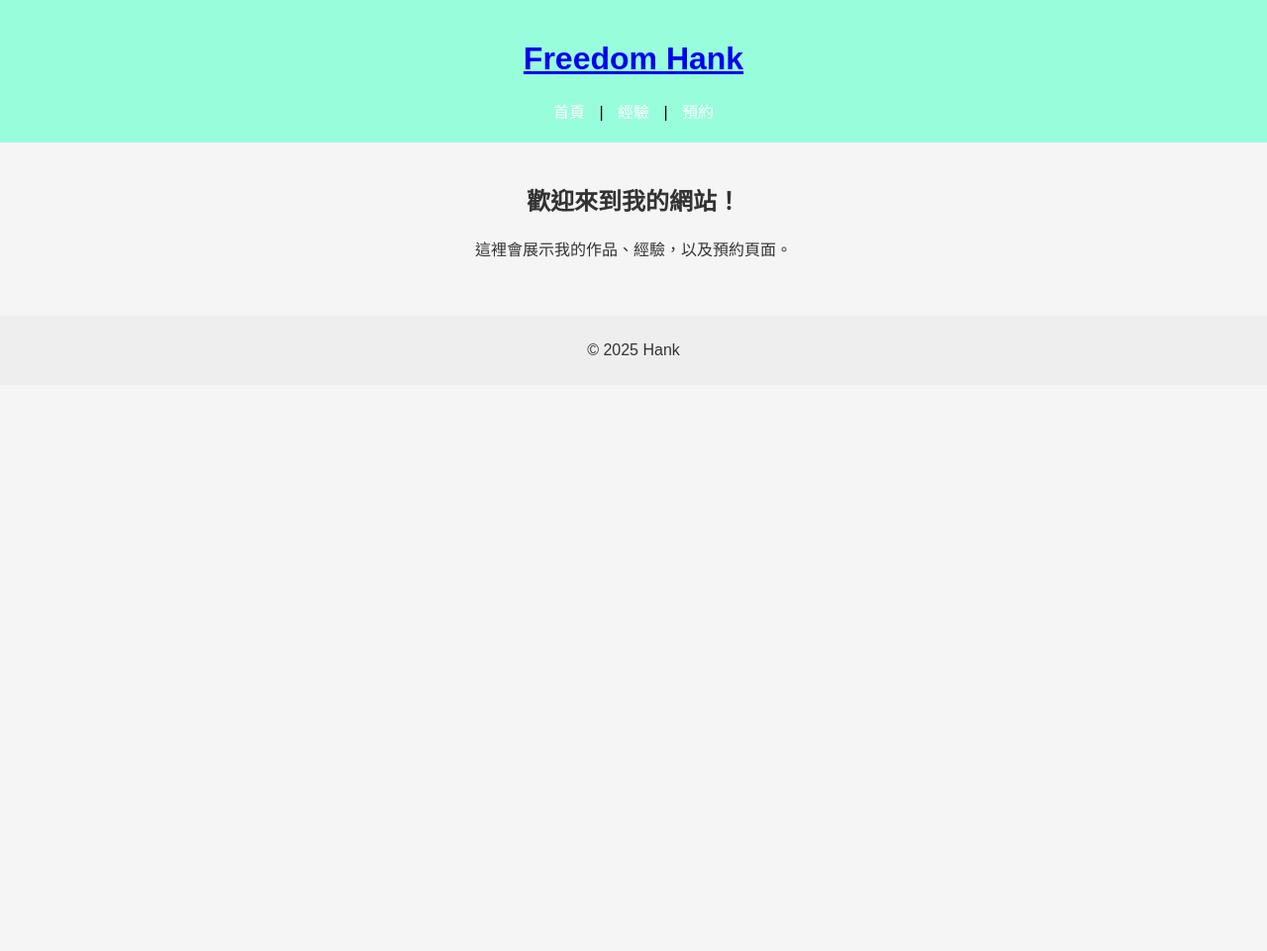
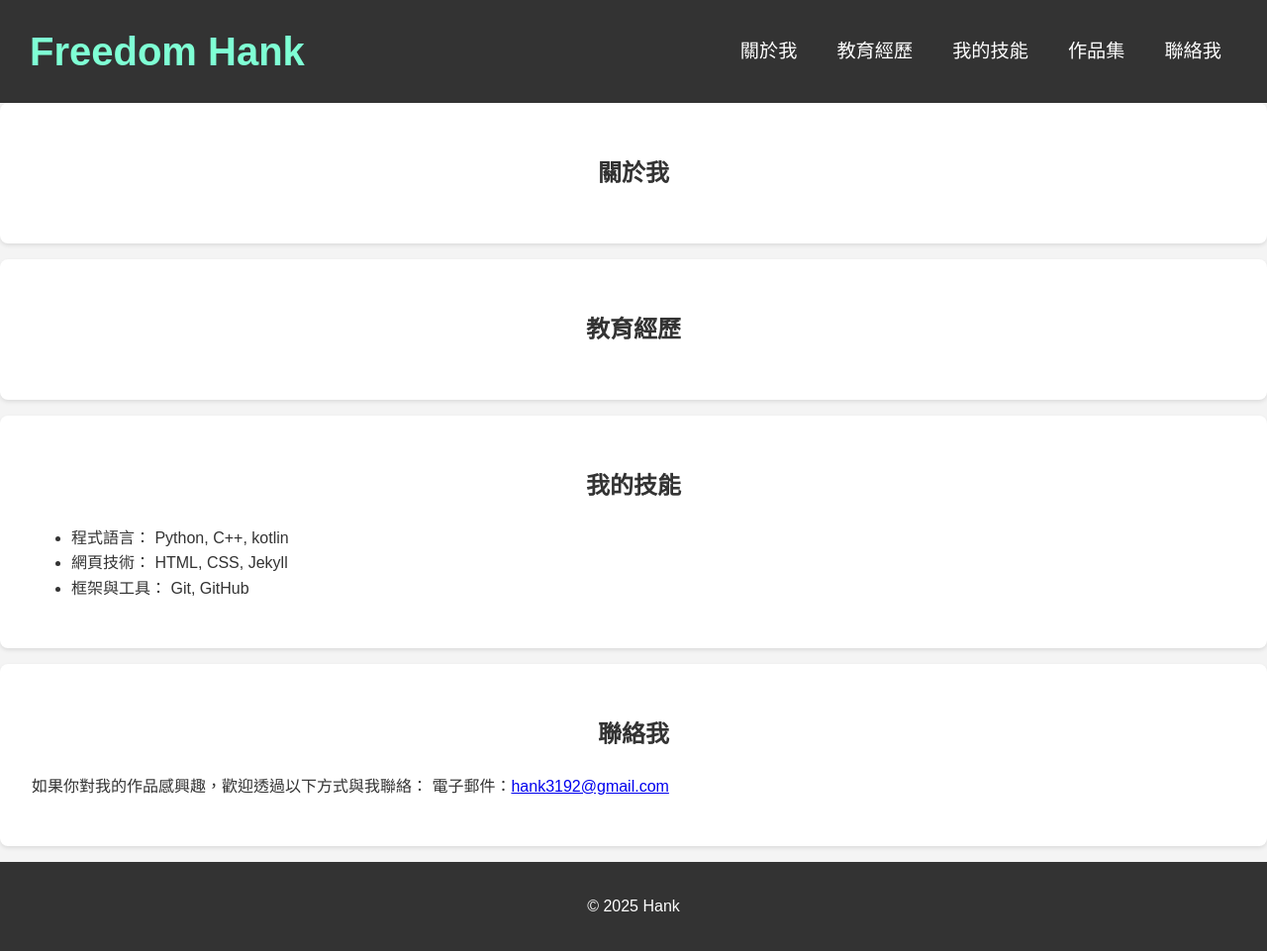
Before and after one commit to Freedom-Hank/Freedom-Hank.github.io, a Jekyll site: the page built from index.html, in a window 1280 px wide. Shown: the whole page at 99% size. Built offline with Jekyll 4.4.1, drawn with Linux system fonts in a browser that asks for light colours; before the commit the page ends 900 px from its top, so only the background shows below that.

Commit message:
重新架構個人網站

```diff
--- /dev/null
+++ b/_includes/about_me.md
@@ -0,0 +1 @@
+## 關於我
--- a/_layouts/default.html
+++ b/_layouts/default.html
@@ -2,16 +2,21 @@
 <html lang="zh-TW">
 <head>
     <meta charset="UTF-8">
+    <meta name="viewport" content="width=device-width, initial-scale=1.0">
     <title>{{ page.title }} | {{ site.title }}</title>
-    <link rel="stylesheet" href="{{ site.baseurl }}/assets/css/style.css">
+    <link rel="stylesheet" href="/assets/css/style.css">
 </head>
 <body>
-    <header>
+    <header id="top">
         <h1><a href="/">{{ site.title }}</a></h1>
         <nav>
-            <a href="/">首頁</a> |
-            <a href="/experiences.html">經驗</a> |
-            <a href="/booking.html">預約</a>
+            <ul>
+                <li><a href="#about">關於我</a></li>
+                <li><a href="#education">教育經歷</a></li>
+                <li><a href="#skills">我的技能</a></li>
+                <li><a href="/experiences.html">作品集</a></li>
+                <li><a href="#contact">聯絡我</a></li>
+            </ul>
         </nav>
     </header>
 
--- a/assets/css/style.css
+++ b/assets/css/style.css
@@ -1,30 +1,91 @@
+/* ====================================
+   基本設定 (Base Styles)
+   ==================================== */
 body {
     font-family: Arial, sans-serif;
-    background-color: #f5f5f5;
+    line-height: 1.6;
+    margin: 0;
+    padding: 0;
+    color: #333; /* 文字顏色 */
+    background-color: #f4f4f4; /* 背景顏色 */
+}
+h1 {
+    font-size: 2.5rem; /* 調整字體大小 */
+    text-align: left; /* 讓文字靠左 */
+    margin: 0;
+    padding: 0;
+    padding-left: 30px;
+}
+
+/* 標誌裡的連結樣式 */
+h1 a {
+    color: #7fffd4; /* 類似圖片中的藍色 */
+    text-decoration: none; /* 移除底線 */
+    font-weight: bold; /* 讓字體變粗 */
+}
+
+
+h2 {
     color: #333;
     text-align: center;
-    margin: 0;
-    padding: 0;
 }
 
+/* ====================================
+   版面配置 (Layout)
+   ==================================== */
 header {
-    background-color: #7fffd4c9;
+    background-color: #333;
     color: black;
+    display: flex;
+    justify-content: space-between; /* 將標題推向左邊，導覽列推向右邊 */
+    align-items: center; /* 讓內容垂直居中 */
     padding: 20px 0;
 }
 
-nav a {
-    color: white;
-    margin: 0 10px;
-    text-decoration: none;
+nav {
+    padding: 1rem; /* 內部間距 */
+    display: flex; /* 讓導覽列項目水平排列 */
+    justify-content: flex-end; /* 將內容靠右對齊 */
 }
 
-main {
-    padding: 20px;
+section {
+    padding: 2rem;
+    margin-bottom: 1rem;
+    background-color: #fff;
+    border-radius: 8px;
+    box-shadow: 0 2px 4px rgba(0, 0, 0, 0.1);
 }
 
 footer {
-    background-color: #eee;
-    padding: 10px 0;
-    margin-top: 20px;
+    text-align: center;
+    padding: 1rem;
+    background-color: #333;
+    color: white;
 }
+
+/* ====================================
+   元件樣式 (Component Styles)
+   ==================================== */
+nav ul {
+    list-style-type: none; /* 移除點點 */
+    margin: 0;
+    padding: 0;
+    display: flex;
+    justify-content: flex-end;
+    align-items: center;
+}
+
+nav li {
+    margin-right: 20px; /* 增加項目之間的間距 */
+}
+
+nav a {
+    text-decoration: none; /* 移除連結下劃線 */
+    color: white; /* 設定連結顏色 */
+    font-size: 1.2rem; /* 設定字體大小 */
+    padding: 10px; /* 增加點擊區域 */
+}
+
+nav a:hover {
+    color: #7fffd4; /* 改變滑鼠懸停時的顏色 */
+}
--- a/index.html
+++ b/index.html
@@ -2,5 +2,29 @@
 layout: default
 title: 首頁
 ---
-<h2>歡迎來到我的網站！</h2>
-<p>這裡會展示我的作品、經驗，以及預約頁面。</p>
+
+<section id="about">
+    {% capture about_content %}{% include about_me.md %}{% endcapture %}
+    {{ about_content | markdownify }}
+</section>
+
+<section id="education">
+    <h2>教育經歷</h2>
+</section>
+
+<section id="skills">
+    <h2>我的技能</h2>
+    <ul>
+        <li>程式語言： Python, C++, kotlin</li>
+        <li>網頁技術： HTML, CSS, Jekyll</li>
+        <li>框架與工具： Git, GitHub</li>
+    </ul>
+</section>
+
+<section id="contact">
+    <h2>聯絡我</h2>
+    <p>
+        如果你對我的作品感興趣，歡迎透過以下方式與我聯絡：
+        電子郵件：<a href="mailto:hank3192@gmail.com">hank3192@gmail.com</a>
+    </p>
+</section>
```
Also changed, not shown: experiences.html (+10 -29 lines), 3 other files.
